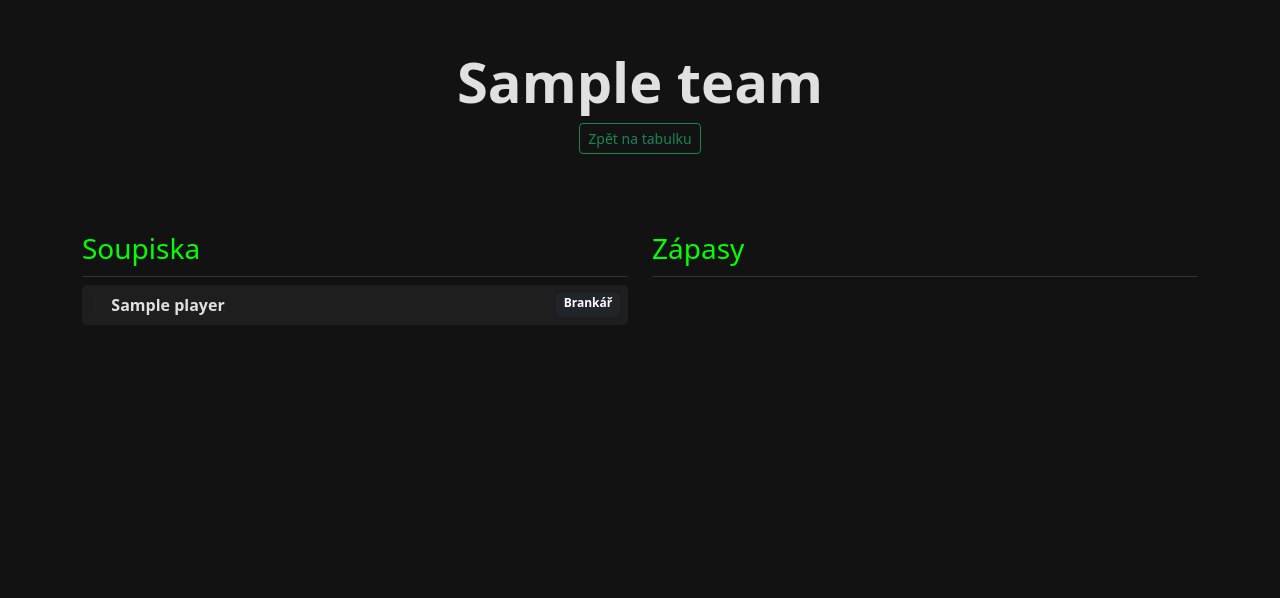
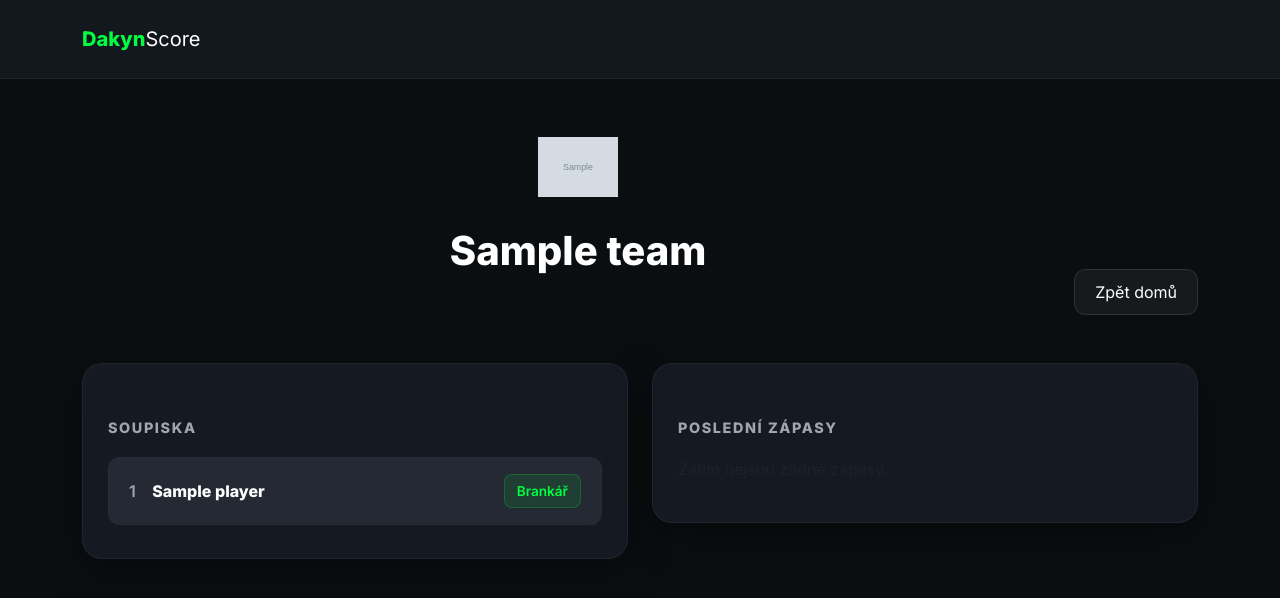
Before and after one commit to dakyn07/2026-RP-David-Kyndl, a Django app: page /team/1/ in a window 1280 px wide. Shown: the top 598 px of the page. Run offline with Django 5.2, Linux system fonts and the light colour scheme; tables that the repository leaves empty hold one stand-in row (values such as "Sample post"); grey boxes marked "Sample" are stand-in pictures.

Commit message:
Im done for today

```diff
--- a/templates/team_detail.html
+++ b/templates/team_detail.html
@@ -2,44 +2,215 @@
 <html lang="cs">
 <head>
     <meta charset="UTF-8">
-    <title>{{ team.name }} | LiveScore</title>
+    <meta name="viewport" content="width=device-width, initial-scale=1.0">
+    <title>{{ team.name }} | DakynScore</title>
     <link href="https://cdn.jsdelivr.net/npm/bootstrap@5.3.0/dist/css/bootstrap.min.css" rel="stylesheet">
+    <link href="https://fonts.googleapis.com/css2?family=Inter:wght@400;600;800&display=swap" rel="stylesheet">
+
     <style>
-        body { background-color: #121212; color: #e0e0e0; }
-        .ls-green { color: #00ff00; font-weight: bold; }
-        .section-title { border-bottom: 1px solid #333; padding-bottom: 10px; margin-top: 30px; color: #00ff00; }
-        .player-row { background-color: #1e1e1e; padding: 8px; margin-bottom: 4px; border-radius: 5px; }
+        :root {
+            --bg-dark: #0b0e11;
+            --card-bg: #151921;
+            --table-grey: #242933;
+            --accent: #00ff41;
+            --text-main: #ffffff;
+            --text-dim: #a0a6ac;
+        }
+
+        body {
+            background-color: var(--bg-dark);
+            color: var(--text-main);
+            font-family: 'Inter', sans-serif;
+            margin: 0;
+        }
+
+        .navbar {
+            background: rgba(21, 25, 33, 0.9) !important;
+            backdrop-filter: blur(10px);
+            border-bottom: 1px solid rgba(255, 255, 255, 0.05);
+            padding: 1.2rem 0;
+        }
+
+        .ls-green { color: var(--accent); font-weight: 800; }
+
+        .section-title {
+            text-transform: uppercase;
+            font-size: 0.9rem;
+            letter-spacing: 0.1rem;
+            color: var(--text-dim);
+            font-weight: 800;
+            margin-bottom: 20px;
+            margin-top: 30px;
+        }
+
+        .card-container {
+            background: var(--card-bg);
+            border-radius: 20px;
+            padding: 25px;
+            border: 1px solid rgba(255, 255, 255, 0.05);
+            box-shadow: 0 10px 40px rgba(0,0,0,0.4);
+            margin-bottom: 30px;
+        }
+
+        .player-row {
+            background-color: var(--table-grey);
+            padding: 16px 20px;
+            margin-bottom: 8px;
+            border-radius: 12px;
+            display: flex;
+            justify-content: space-between;
+            align-items: center;
+            transition: transform 0.2s, background-color 0.2s;
+            border: 1px solid rgba(255, 255, 255, 0.02);
+        }
+
+        .player-row:hover {
+            background-color: #2d3440;
+            transform: scale(1.005);
+        }
+
+        .player-number {
+            color: var(--text-dim);
+            margin-right: 12px;
+            font-weight: 600;
+        }
+
+        .player-name {
+            font-weight: 700;
+            color: var(--text-main);
+        }
+
+        .position-badge {
+            background: rgba(0, 255, 65, 0.1);
+            color: var(--accent);
+            padding: 6px 12px;
+            border-radius: 8px;
+            font-weight: 600;
+            border: 1px solid rgba(0, 255, 65, 0.2);
+            font-size: 0.85rem;
+        }
+
+        .match-row {
+            background-color: var(--table-grey);
+            padding: 16px 20px;
+            margin-bottom: 8px;
+            border-radius: 12px;
+            transition: transform 0.2s, background-color 0.2s;
+            border: 1px solid rgba(255, 255, 255, 0.02);
+        }
+
+        .match-row:hover {
+            background-color: #2d3440;
+            transform: scale(1.005);
+        }
+
+        .match-teams {
+            display: flex;
+            justify-content: space-between;
+            align-items: center;
+            margin-bottom: 8px;
+        }
+
+        .team-name-match {
+            font-weight: 600;
+            color: var(--text-main);
+        }
+
+        .match-score {
+            background: #000;
+            padding: 8px 16px;
+            border-radius: 8px;
+            font-weight: 800;
+            color: var(--accent);
+            border: 1px solid rgba(255, 255, 255, 0.1);
+        }
+
+        .btn-back {
+            background: rgba(255, 255, 255, 0.05);
+            color: white;
+            border: 1px solid rgba(255, 255, 255, 0.1);
+            border-radius: 12px;
+            padding: 10px 20px;
+            text-decoration: none;
+            transition: 0.3s;
+        }
+
+        .btn-back:hover {
+            background: var(--accent);
+            color: black;
+            font-weight: bold;
+        }
+
+        .team-header {
+            text-align: center;
+            margin-bottom: 40px;
+        }
+
+        .team-logo {
+            width: 80px;
+            height: 80px;
+            margin-bottom: 20px;
+            object-fit: contain;
+        }
     </style>
 </head>
 <body>
-    <div class="container py-5">
-        <div class="text-center mb-5">
-            <h1 class="display-4 fw-bold">{{ team.name }}</h1>
-            <a href="/" class="btn btn-sm btn-outline-success">Zpět na tabulku</a>
+
+    <nav class="navbar navbar-dark mb-5">
+        <div class="container text-center">
+            <a class="navbar-brand m-0" href="/">
+                <span class="ls-green">Dakyn</span>Score
+            </a>
+        </div>
+    </nav>
+
+    <div class="container">
+        <div class="d-flex justify-content-between align-items-end mb-5">
+            <div class="team-header flex-grow-1">
+                {% if team.logo_url %}
+                    <img src="{{ team.logo_url }}" alt="{{ team.name }}" class="team-logo">
+                {% endif %}
+                <h1 class="fw-extrabold m-0" style="font-weight: 800; font-size: 2.5rem;">{{ team.name }}</h1>
+            </div>
+            <a href="/" class="btn-back">Zpět domů</a>
         </div>
 
         <div class="row">
-            <div class="col-md-6">
-                <h3 class="section-title">Soupiska</h3>
-                {% for p in players %}
-                <div class="player-row d-flex justify-content-between">
-                    <span><span class="text-muted me-2">{{ p.number }}</span> <strong>{{ p.name }}</strong></span>
-                    <span class="badge bg-dark">{{ p.get_position_display }}</span>
+            <div class="col-lg-6">
+                <div class="card-container">
+                    <h4 class="section-title">Soupiska</h4>
+                    {% for p in players %}
+                    <div class="player-row">
+                        <div>
+                            <span class="player-number">{{ p.number }}</span>
+                            <span class="player-name">{{ p.name }}</span>
+                        </div>
+                        <span class="position-badge">{{ p.get_position_display }}</span>
+                    </div>
+                    {% empty %}
+                    <p class="text-muted">Nenalezeni žádní hráči.</p>
+                    {% endfor %}
                 </div>
-                {% empty %}
-                <p>Nenalezeni žádní hráči.</p>
-                {% endfor %}
             </div>
 
-            <div class="col-md-6">
-                <h3 class="section-title">Zápasy</h3>
-                {% for m in past_matches %}
-                <div class="player-row text-center">
-                    {{ m.home_team.name }} <strong>{{ m.home_score }}:{{ m.away_score }}</strong> {{ m.away_team.name }}
+            <div class="col-lg-6">
+                <div class="card-container">
+                    <h4 class="section-title">Poslední zápasy</h4>
+                    {% for m in past_matches %}
+                    <div class="match-row">
+                        <div class="match-teams">
+                            <span class="team-name-match">{{ m.home_team.name }}</span>
+                            <span class="match-score">{{ m.home_score }}:{{ m.away_score }}</span>
+                            <span class="team-name-match">{{ m.away_team.name }}</span>
+                        </div>
+                    </div>
+                    {% empty %}
+                    <p class="text-muted">Zatím nejsou žádné zápasy.</p>
+                    {% endfor %}
                 </div>
-                {% endfor %}
             </div>
         </div>
     </div>
+
 </body>
 </html>
```
